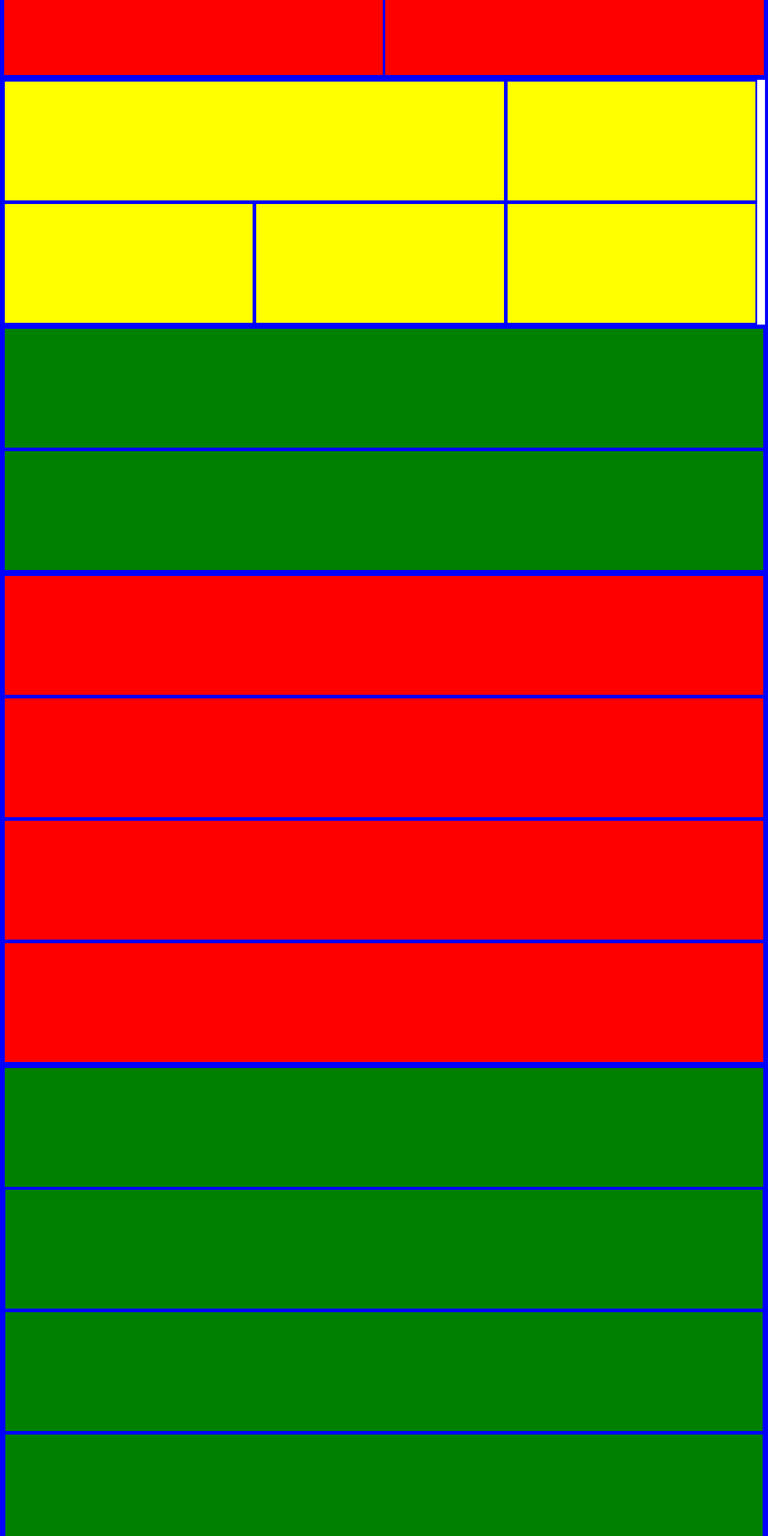
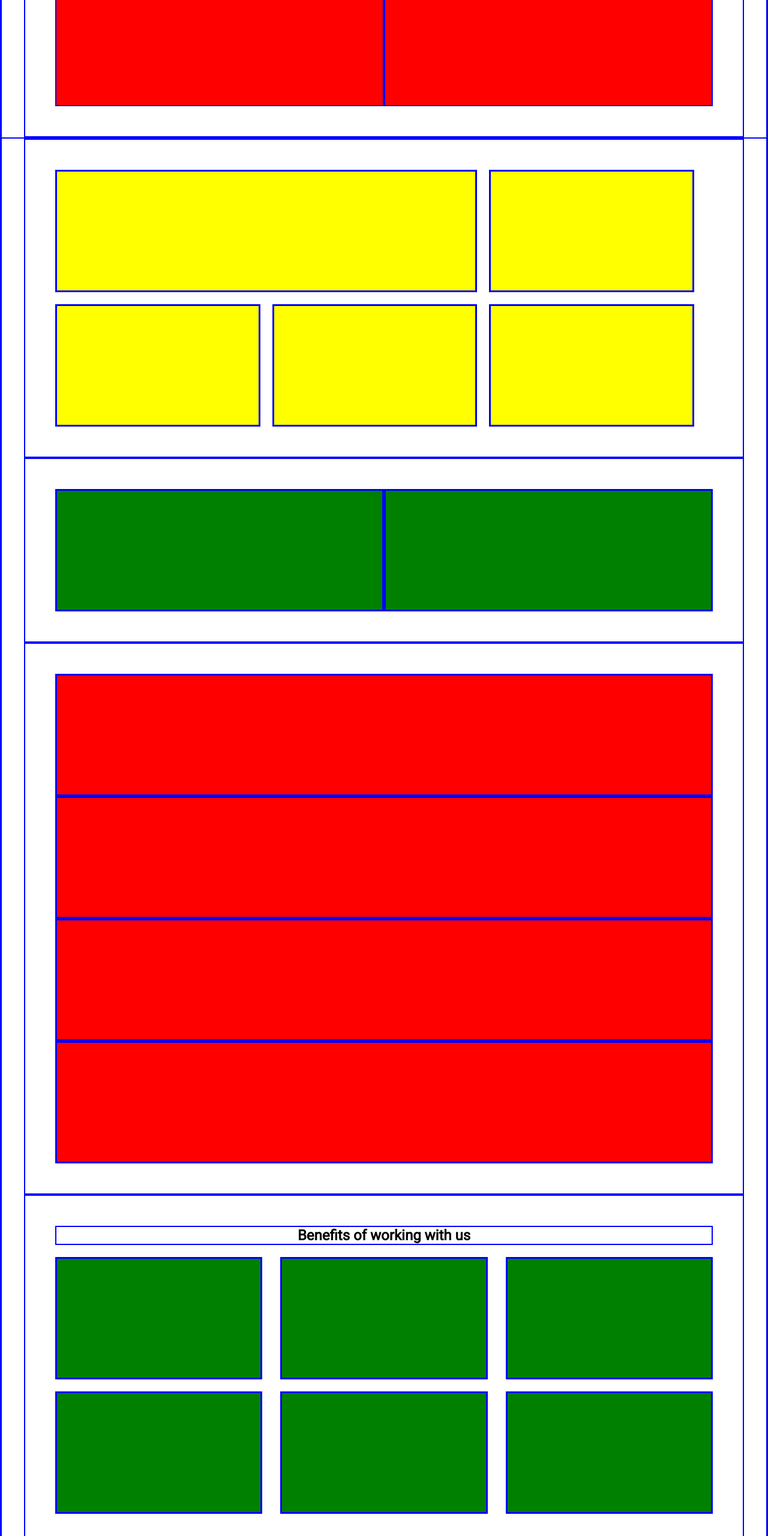
Before and after one commit to zGiusee/htmlcss-responsive-layout, a plain HTML site: page index.html in a window 1280 px wide. Shown: the part 80-2640 px from the top of the page at 60% size. Drawn offline with Linux system fonts and the light colour scheme.

Commit message:
[UPDATE] desktop responsive done

```diff
--- a/css/style.css
+++ b/css/style.css
@@ -27,6 +27,7 @@
 .row {
     display: flex;
     flex-wrap: wrap;
+    padding: 50px;
 }
 
 .col{
@@ -37,8 +38,18 @@
     width: calc(50%);
 }
 
+.w-100{
+    width: 100%;
+}
+
+/* POSITIONING */
+
 .justify-end{
     justify-content: flex-end;
+}
+
+.text-center{
+    text-align: center;
 }
 
 /**********************
@@ -47,12 +58,11 @@
 
  /* HEADER */
 
-/* header{
-    position: fixed;
-    z-index: 1;
+header{
+    /* position: fixed;
+    z-index: 1; */
     width: 100%;
-    margin-bottom: 300px;
-} */
+}
 
  /* APP FUNCTION SECTION */
 
@@ -123,18 +133,64 @@
 
 @media screen and (min-width: 768px) {
 
+
+
 }
 
 @media screen and (min-width: 1200px) {
 
+/* CONTAINER */
+
+.container{
+    max-width: 1200px;
+}
+
 /* APP FUNCTION SECTION */
 
+.app-function .row{
+    column-gap: 20px;
+    row-gap: 20px;
+ }
+
  .app-function .col-xl{
-    width: calc(66%);
+    width: calc(66% - 20px);
  }
 
 .app-function .col{
-    width: calc(33%);
+    width: calc(33% - 20px);
+ }
+
+  /* PLANNING SECTION */
+
+  .planning-section .col{
+    width: calc(100% / 2);
+ }
+
+ /* PARTNER SECTION */
+
+ .partner-section .col{
+    width: 100%;
+
+ }
+
+ /* BENEFITS SECTION */
+
+ .benefits-section .col{
+    width: calc(100%/3 - 20px);
+
+ }
+
+ .benefits-section .row{
+    row-gap: 20px;
+    justify-content: space-between;
+
+ }
+
+ /* ABOUT US SECTION */
+
+ .about-us-section .col{
+    width: calc(100%/2);
+
  }
 
 }
--- a/index.html
+++ b/index.html
@@ -110,7 +110,6 @@
          -->
          <section class="partner-section container">
             <div class="row">
-
                 <div class="col">
                     <div class="card">
                         <div class="content"></div>
@@ -143,11 +142,15 @@
          -->
          <section class="benefits-section container">
             <div class="row">
-                <div class="col">
-                    <div class="card">
-                        <div class="content bg-green">
+                <div class="w-100">
+                  <h2 class="text-center">Benefits of working with us</h2>
+                </div>
+                    <div class="col">
+                       <div class="card">
+                         <div class="content bg-green">
 
-                        </div>
+                         </div>
+                      </div>
                     </div>
 
                     <div class="col">
```
